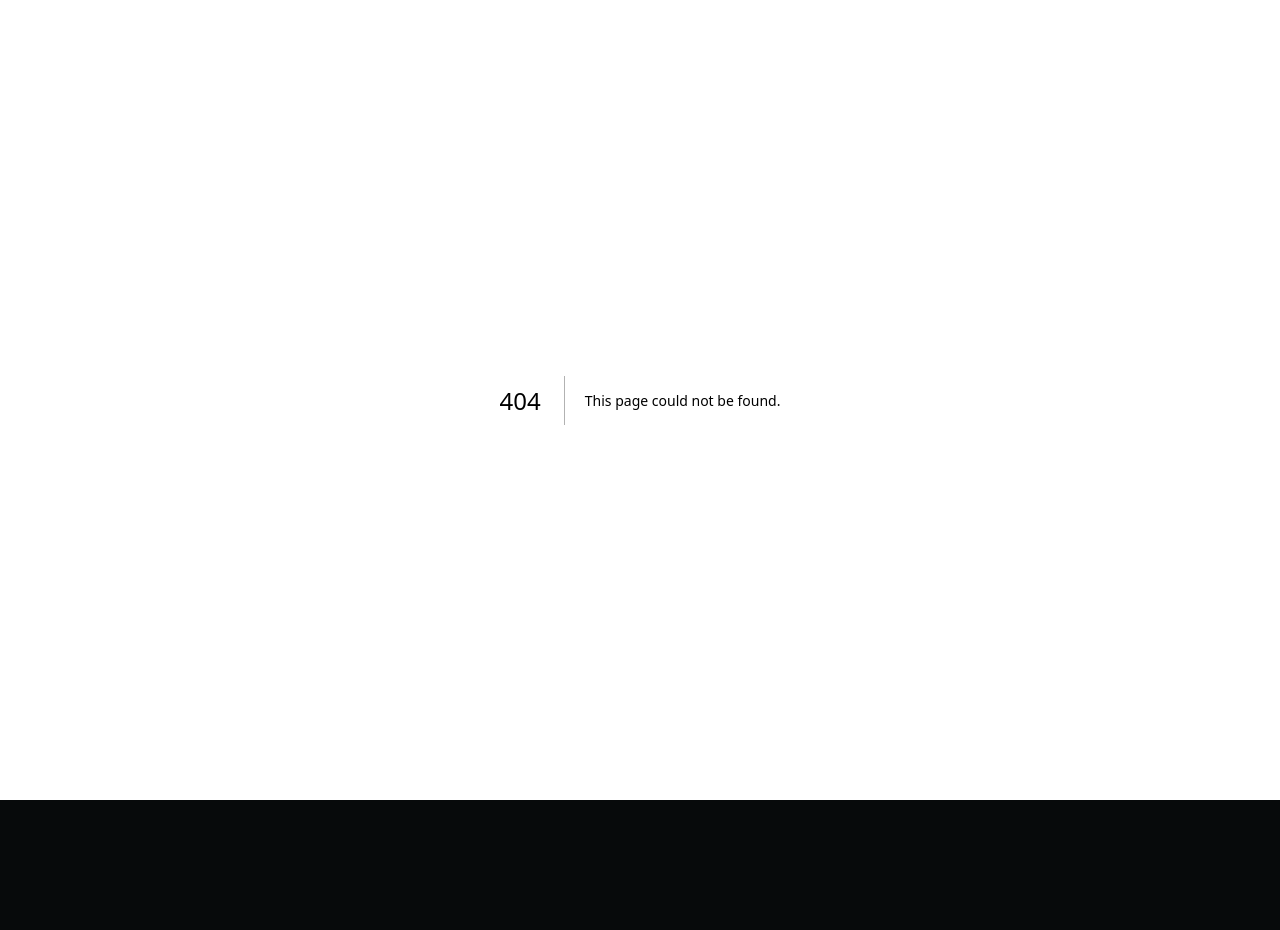
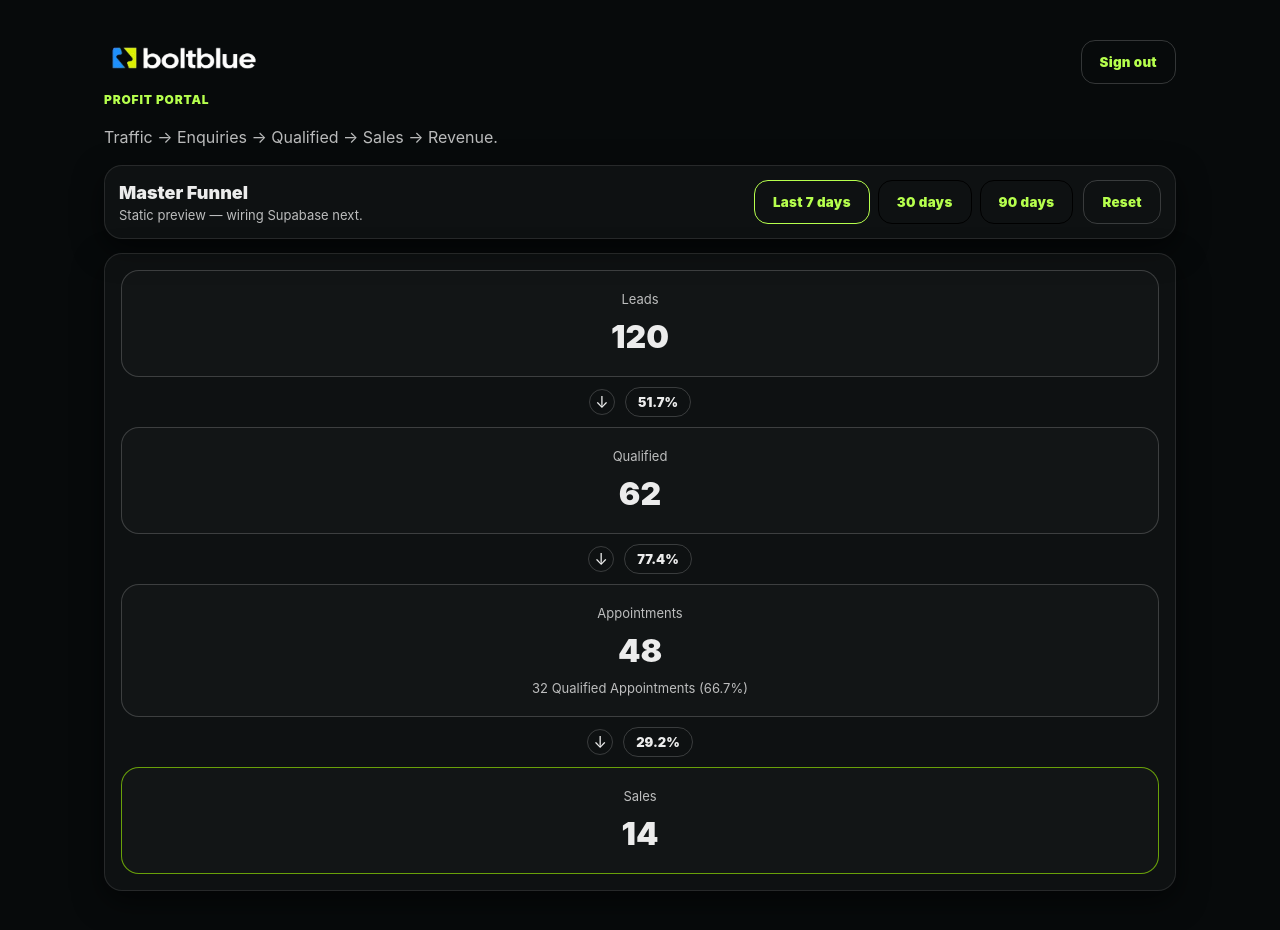
Before and after one commit to ProfitClarity-Systems/boltblue-profit-portal, a Next.js app: page /reports/master-funnel in a window 1280 px wide. Before the commit this address had no page. Before the commit the page ends 800 px from the top, so only its background shows below. Built offline with nearby package versions, Linux system fonts and the light colour scheme; no server answers.

Commit message:
feat: restructure master funnel with qualified appointments inside appointment stage

```diff
--- /dev/null
+++ b/src/app/reports/master-funnel/page.tsx
@@ -0,0 +1,95 @@
+"use client";
+
+import { useMemo, useState } from "react";
+import { AppHeader } from "@/components/app/AppHeader";
+import { Container } from "@/components/ui/Container";
+import { Card } from "@/components/ui/Card";
+import { SecondaryButton } from "@/components/ui/SecondaryButton";
+import { getMasterFunnelStatic } from "./query";
+import { MasterFunnelView } from "./views/MasterFunnelView";
+
+type RangeKey = "7d" | "30d" | "90d";
+
+export default function MasterFunnelPage() {
+  const [range, setRange] = useState<RangeKey>("7d");
+
+  const clientName = "";
+
+  const data = useMemo(() => getMasterFunnelStatic(range), [range]);
+
+  return (
+    <>
+      <AppHeader
+        clientName={clientName}
+        subtitle="Traffic → Enquiries → Qualified → Sales → Revenue."
+      />
+
+      <Container>
+        <div style={{ height: 18 }} />
+
+        <Card style={{ padding: 14 }}>
+          <div
+            style={{
+              display: "flex",
+              gap: 10,
+              alignItems: "center",
+              justifyContent: "space-between",
+              flexWrap: "wrap",
+            }}
+          >
+            <div style={{ minWidth: 240 }}>
+              <div style={{ fontSize: 18, fontWeight: 950, marginBottom: 4 }}>
+                Master Funnel
+              </div>
+              <div style={{ fontSize: 13, color: "var(--text-muted)" }}>
+                Static preview — wiring Supabase next.
+              </div>
+            </div>
+
+            <div style={{ display: "flex", gap: 10, alignItems: "center" }}>
+              <div style={{ display: "flex", gap: 8 }}>
+                <SecondaryButton
+                  type="button"
+                  onClick={() => setRange("7d")}
+                  style={{
+                    borderColor: range === "7d" ? "var(--lime)" : undefined,
+                  }}
+                >
+                  Last 7 days
+                </SecondaryButton>
+                <SecondaryButton
+                  type="button"
+                  onClick={() => setRange("30d")}
+                  style={{
+                    borderColor: range === "30d" ? "var(--lime)" : undefined,
+                  }}
+                >
+                  30 days
+                </SecondaryButton>
+                <SecondaryButton
+                  type="button"
+                  onClick={() => setRange("90d")}
+                  style={{
+                    borderColor: range === "90d" ? "var(--lime)" : undefined,
+                  }}
+                >
+                  90 days
+                </SecondaryButton>
+              </div>
+
+              <SecondaryButton type="button" onClick={() => setRange("7d")}>
+                Reset
+              </SecondaryButton>
+            </div>
+          </div>
+        </Card>
+
+        <div style={{ height: 14 }} />
+
+        <MasterFunnelView data={data} />
+
+        <div style={{ height: 40 }} />
+      </Container>
+    </>
+  );
+}
--- /dev/null
+++ b/src/app/reports/master-funnel/query.ts
@@ -0,0 +1,42 @@
+export type MasterFunnelData = {
+  leads: number;
+  qualified: number;
+  appointments: number;
+  qualifiedAppointments: number;
+  sales: number;
+};
+
+type RangeKey = "7d" | "30d" | "90d";
+
+function pct(n: number, d: number) {
+  if (!d) return 0;
+  return (n / d) * 100;
+}
+
+export function getMasterFunnelStatic(range: RangeKey): MasterFunnelData {
+  const base =
+    range === "7d"
+      ? { leads: 120, qualified: 62, appointments: 48, sales: 14 }
+      : range === "30d"
+      ? { leads: 510, qualified: 270, appointments: 205, sales: 58 }
+      : { leads: 1420, qualified: 710, appointments: 540, sales: 152 };
+
+  const qualifiedAppointments = Math.round(base.appointments * 0.67);
+
+  return {
+    ...base,
+    qualifiedAppointments,
+  };
+}
+
+export function getStageConversions(data: MasterFunnelData) {
+  return {
+    leadToQualified: pct(data.qualified, data.leads),
+    qualifiedToAppointment: pct(data.appointments, data.qualified),
+    appointmentToSale: pct(data.sales, data.appointments),
+  };
+}
+
+export function getQualifiedAppointmentPct(data: MasterFunnelData) {
+  return pct(data.qualifiedAppointments, data.appointments);
+}
--- /dev/null
+++ b/src/app/reports/master-funnel/views/MasterFunnelView.tsx
@@ -0,0 +1,135 @@
+"use client";
+
+import { Card } from "@/components/ui/Card";
+import {
+  MasterFunnelData,
+  getStageConversions,
+  getQualifiedAppointmentPct,
+} from "../query";
+
+function formatNumber(n: number) {
+  return new Intl.NumberFormat().format(n);
+}
+
+function formatPct(n: number) {
+  return `${n.toFixed(1)}%`;
+}
+
+function Stage({
+  label,
+  value,
+  highlight,
+  subLine,
+}: {
+  label: string;
+  value: string;
+  highlight?: boolean;
+  subLine?: string;
+}) {
+  return (
+    <div
+      style={{
+        borderRadius: "var(--radius-lg)",
+        border: highlight
+          ? "1px solid rgba(164,255,0,0.6)"
+          : "1px solid var(--border-strong)",
+        background: "rgba(255,255,255,0.02)",
+        padding: 20,
+        textAlign: "center",
+      }}
+    >
+      <div style={{ fontSize: 13, color: "var(--text-muted)", marginBottom: 10 }}>
+        {label}
+      </div>
+
+      <div style={{ fontSize: 32, fontWeight: 950 }}>
+        {value}
+      </div>
+
+      {subLine && (
+        <div
+          style={{
+            marginTop: 10,
+            fontSize: 13,
+            color: "var(--text-muted)",
+          }}
+        >
+          {subLine}
+        </div>
+      )}
+    </div>
+  );
+}
+
+function Arrow({ pct }: { pct: number }) {
+  return (
+    <div
+      style={{
+        display: "flex",
+        justifyContent: "center",
+        alignItems: "center",
+        gap: 10,
+        padding: "10px 0",
+      }}
+    >
+      <div
+        style={{
+          width: 26,
+          height: 26,
+          borderRadius: 999,
+          border: "1px solid var(--border-strong)",
+          display: "flex",
+          alignItems: "center",
+          justifyContent: "center",
+        }}
+      >
+        ↓
+      </div>
+
+      <div
+        style={{
+          borderRadius: 999,
+          border: "1px solid var(--border-strong)",
+          padding: "6px 12px",
+          fontSize: 13,
+          fontWeight: 900,
+        }}
+      >
+        {formatPct(pct)}
+      </div>
+    </div>
+  );
+}
+
+export function MasterFunnelView({ data }: { data: MasterFunnelData }) {
+  const conversions = getStageConversions(data);
+  const qualifiedAppPct = getQualifiedAppointmentPct(data);
+
+  return (
+    <Card style={{ padding: 16 }}>
+      <Stage label="Leads" value={formatNumber(data.leads)} />
+
+      <Arrow pct={conversions.leadToQualified} />
+
+      <Stage label="Qualified" value={formatNumber(data.qualified)} />
+
+      <Arrow pct={conversions.qualifiedToAppointment} />
+
+      <Stage
+        label="Appointments"
+        value={formatNumber(data.appointments)}
+        subLine={`${formatNumber(
+          data.qualifiedAppointments
+        )} Qualified Appointments (${formatPct(qualifiedAppPct)})`}
+      />
+
+      <Arrow pct={conversions.appointmentToSale} />
+
+      <Stage
+        label="Sales"
+        value={formatNumber(data.sales)}
+        highlight
+      />
+    </Card>
+  );
+}
```
